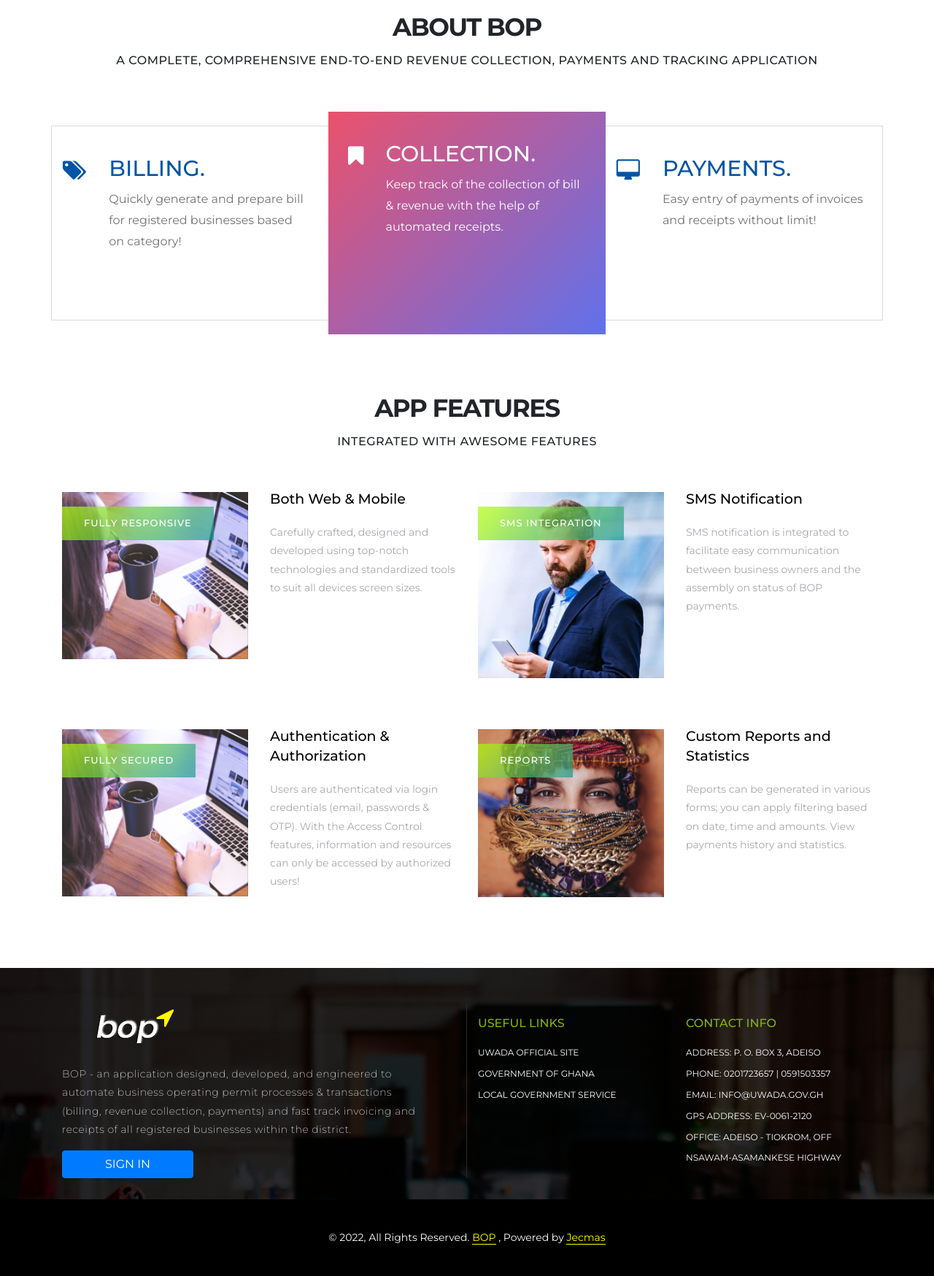
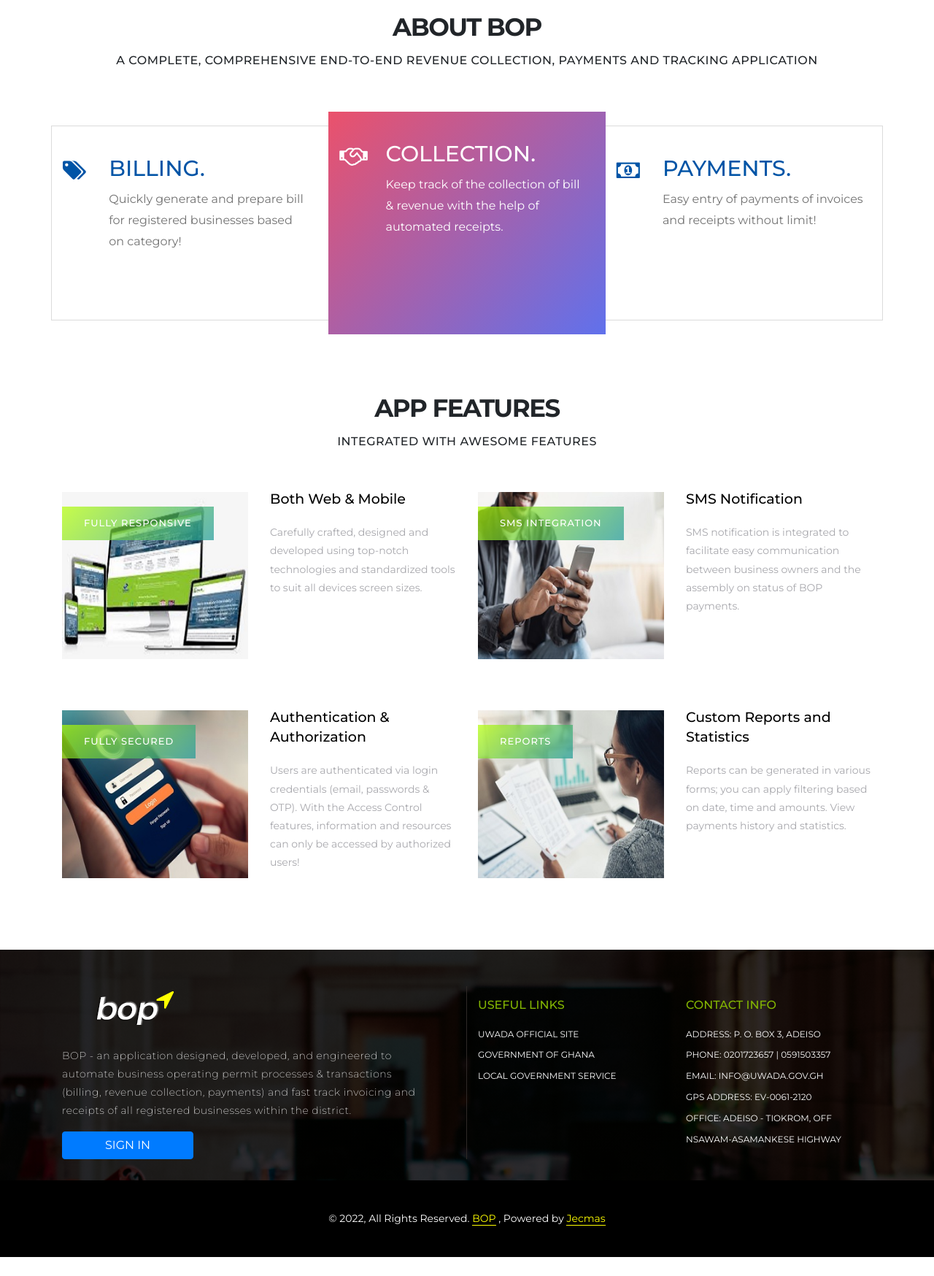
Before and after one commit to PaulBless/bop, a PHP site: page /bop/ in a window 1280 px wide. Shown: the part 987-2735 px from the top of the page at 73% size. After the commit the page ends 2709 px from the top, so only its background shows below. Run offline with PHP 8.4, Linux system fonts and the light colour scheme; some libraries are stand-ins or nearby versions.

Commit message:
landing page finalized

```diff
--- a/index.php
+++ b/index.php
@@ -160,7 +160,7 @@
             <div class="col-sm-4 col2">
                 <div class="row">
                     <div class="col-sm-2 box1">
-                        <i class="fa fa-bookmark" aria-hidden="true"></i>
+                        <i class="fa fa-handshake-o" aria-hidden="true"></i>
                     </div>
                     <div class="col-sm-10 inner-content">
                         <h3>collection.</h3>
@@ -171,7 +171,7 @@
             <div class="col-sm-4 col3">
                 <div class="row">
                     <div class="col-sm-2 box1">
-                        <i class="fa fa-desktop" aria-hidden="true"></i>
+                        <i class="fa fa-money" aria-hidden="true"></i>
                     </div>
                     <div class="col-sm-10 inner-content">
                         <h3>payments.</h3>
@@ -196,7 +196,7 @@
                 <div class="row">
                     <div class="col-lg-6 col-md-12">
                        <div class="image-one">
-                           <img src="jumper/images/blog-1.jpg" alt="" class="img-thumbnail blog-1">
+                           <img src="jumper/images/blog-web.jpg" alt="" class="img-thumbnail blog-1">
                              <div class="text-block">
                                <h4><a href="javascript:void(0)">Fully Responsive</a></h4>
                              </div>
@@ -214,7 +214,7 @@
                 <div class="row">
                     <div class="col-lg-6 col-md-12">
                        <div class="image-one">
-                           <img src="jumper/images/blog-3.jpg" alt="" class="img-thumbnail blog-1">
+                           <img src="jumper/images/blog-msg.jpg" alt="" class="img-thumbnail blog-1">
                              <div class="text-block">
                                <h4><a href="javascript:void(0)">sms integration</a></h4>
                              </div>
@@ -223,7 +223,7 @@
                     <div class="col-lg-6 col-md-12">
  					    <div class="blog-column1">
  	            		   <h5><a href="javascript:void(0)">SMS Notification</a></h5>
- 						   <p>SMS notification is integrated to facilitate easy communication between business owners and the assembly on status of BOP payments.</p>
+ 						    <p>SMS notification is integrated to facilitate easy communication between business owners and the assembly on status of BOP payments.</p>
  					   </div>
                     </div>
                 </div>
@@ -234,7 +234,7 @@
                 <div class="row">
                     <div class="col-lg-6 col-md-12">
                        <div class="image-one">
-                           <img src="jumper/images/blog-1.jpg" alt="" class="img-thumbnail blog-1">
+                           <img src="jumper/images/blog-login.jpg" alt="" class="img-thumbnail blog-1">
                              <div class="text-block">
                                <h4><a href="javascript:void(0)">fully secured</a></h4>
                              </div>
@@ -252,7 +252,7 @@
                 <div class="row">
                     <div class="col-lg-6 col-md-12">
                        <div class="image-one">
-                           <img src="jumper/images/blog-2.jpg" alt="" class="img-thumbnail blog-1">
+                           <img src="jumper/images/blog-report1.jpg" alt="" class="img-thumbnail blog-5">
                              <div class="text-block">
                                <h4><a href="javascript:void(0)"> reports</a></h4>
                              </div>
@@ -260,7 +260,7 @@
                     </div>
                     <div class="col-lg-6 col-md-12">
  					    <div class="blog-column1">
- 	            	<h5><a href="javascript:void(00"> Custom Reports and Statistics</a></h5>
+ 	            	<h5><a href="javascript:void(0)"> Custom Reports and Statistics</a></h5>
  						    <p>Reports can be generated in various forms; you can apply filtering based on date, time and amounts. View payments history and statistics.</p>
  					   </div>
                     </div>
```
Also changed, not shown: jumper/images/blog-2.jpg (deleted), jumper/images/blog-3.jpg (deleted), jumper/images/blog-login.jpg (added), jumper/images/blog-login1.jpg (added), jumper/images/blog-msg.jpg (added), jumper/images/blog-report.jpg (added), jumper/images/blog-report1.jpg (added), jumper/images/blog-report2.jpg (added), jumper/images/blog-responsive.jpg (added), jumper/images/blog-sms.jpg, jumper/images/blog-web.jpg (added), jumper/images/bop-image-capture.png (added).
